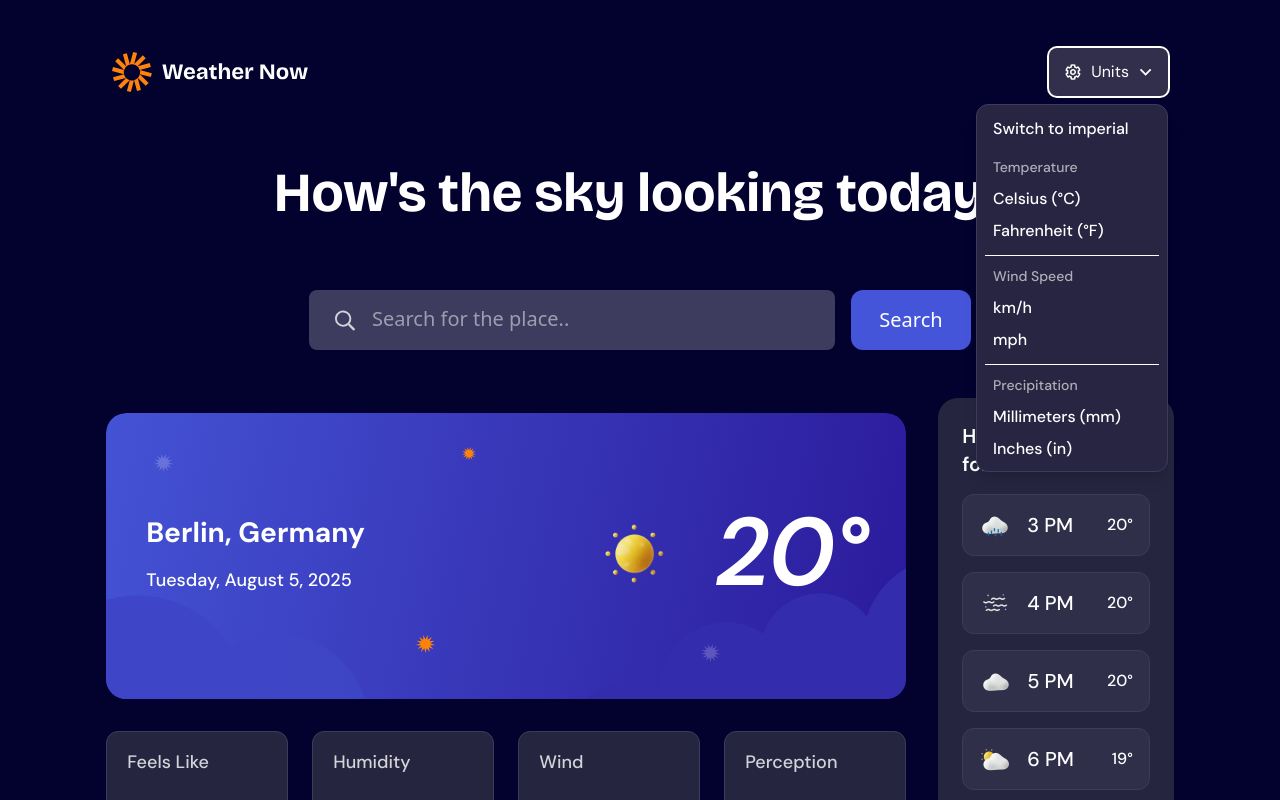
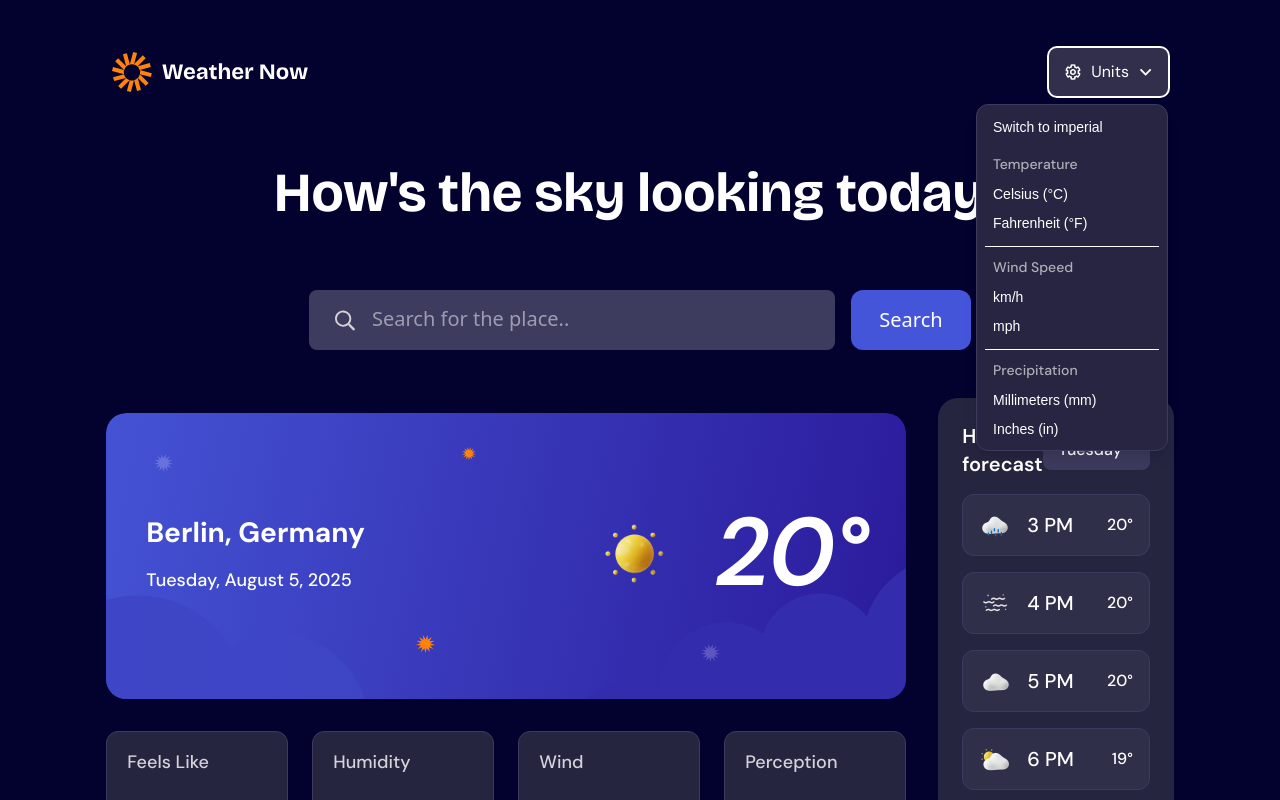
Before and after one commit to Legaz-le/weather-app-main, a React (Vite) app: page / in a window 1280 px wide. Both pictures are taken after a click on the button "Units". Shown: the top 800 px of the page. Built offline with nearby package versions, Linux system fonts and the light colour scheme.

Commit message:
added font-family to buttons option

```diff
--- a/src/components/BodyElements/Boxes/DropDown.tsx
+++ b/src/components/BodyElements/Boxes/DropDown.tsx
@@ -22,7 +22,7 @@ export const DropDown = ({ title, options, selectedOption, onSelect }: DropDownP
             className={`flex flex-row items-center justify-between px-2 py-1 w-full text-left rounded-md transition-colors
               ${isSelected ? "bg-Neutral-700" : "hover:bg-Neutral-600 cursor-pointer"}`}
           >
-            <span className="font-DM-Sans font-[500] text-[16px]">{option}</span>
+            <span className="font-Awsom font-[400] text-[14px]">{option}</span>
             <img
               src={checkMark}
               alt="checkMark-icon"
--- a/src/components/TopSide.tsx
+++ b/src/components/TopSide.tsx
@@ -32,7 +32,7 @@ export const TopSide = () => {
             bg-Neutral-800 rounded-xl shadow-lg px-2 py-1.5 w-48 z-10 gap-1
             border-inline"
             >
-              <p className="font-DM-Sans font-[500] text-[16px] px-2 py-1.5 ">
+              <p className="font-Awsom font-[400] text-[14px] px-2 py-1.5 ">
                 Switch to imperial
               </p>
               {OptionData.map((data, index) => (
--- a/src/index.css
+++ b/src/index.css
@@ -35,8 +35,13 @@ html {
   text-align: center;
 }
 
+.font-Awsom {
+  font-family: 'Font Awesome 5 Pro', sans-serif;
+
+}
+
 .font-DM-Sans {
-  font-family: "DM Sans";
+  font-family: "DM Sans", sans-serif;
 }
 
 .p-forDailyForecast {
```
